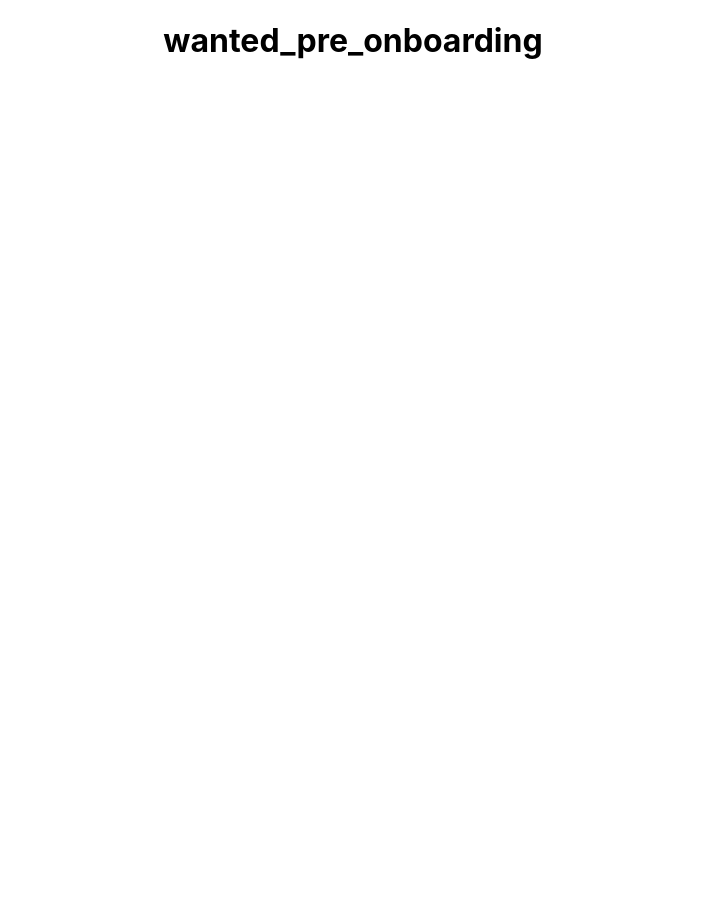
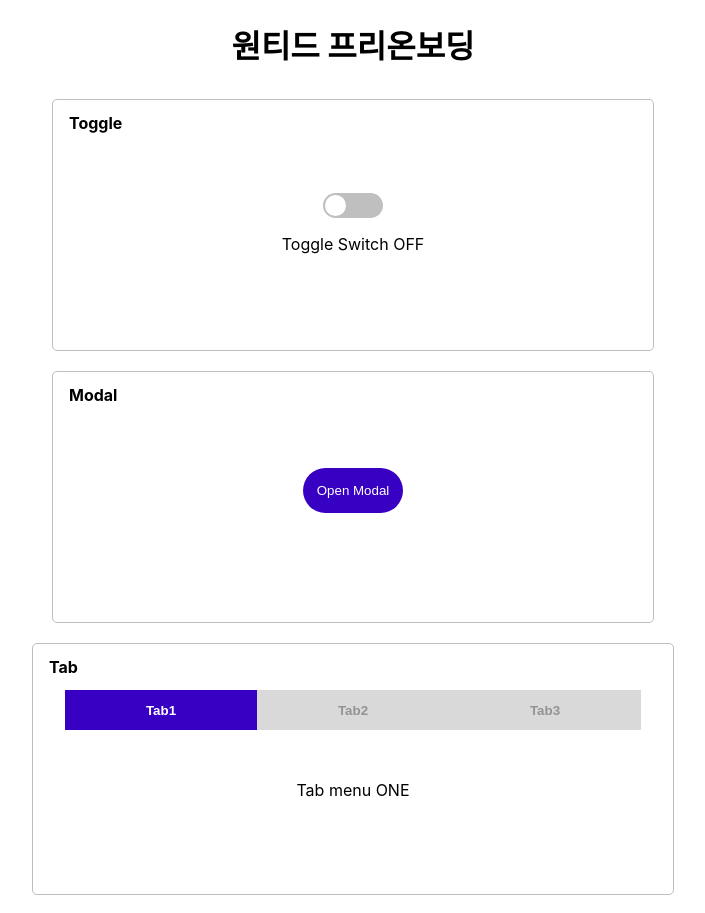
Before and after one commit to Kyoo130/wanted_pre_onboarding, a React (Create React App) app: page / in a window 1280 px wide. Shown: the top 913 px of the page, without its empty margins (287-992 px from the left). Before the commit the page ends 800 px from the top, so only its background shows below. Built offline with nearby package versions, Linux system fonts and the light colour scheme.

Commit message:
:sparkles: Components Add Commit

```diff
--- a/src/App.js
+++ b/src/App.js
@@ -1,9 +1,19 @@
 import './App.css';
+import Toggle from "./component/Toggle";
+import Tag from "./component/Tag";
+import ClickToEdit from "./component/ClickToEdit";
+import Tab from "./component/Tab";
+import Modal from "./component/Modal";
 
 function App() {
   return (
     <div className="App">
-      <h1>wanted_pre_onboarding</h1>
+      <h1>원티드 프리온보딩</h1>
+      <Toggle />
+      <Modal />
+      <Tab />
+      <Tag />
+      <ClickToEdit />
     </div>
   );
 }
```
